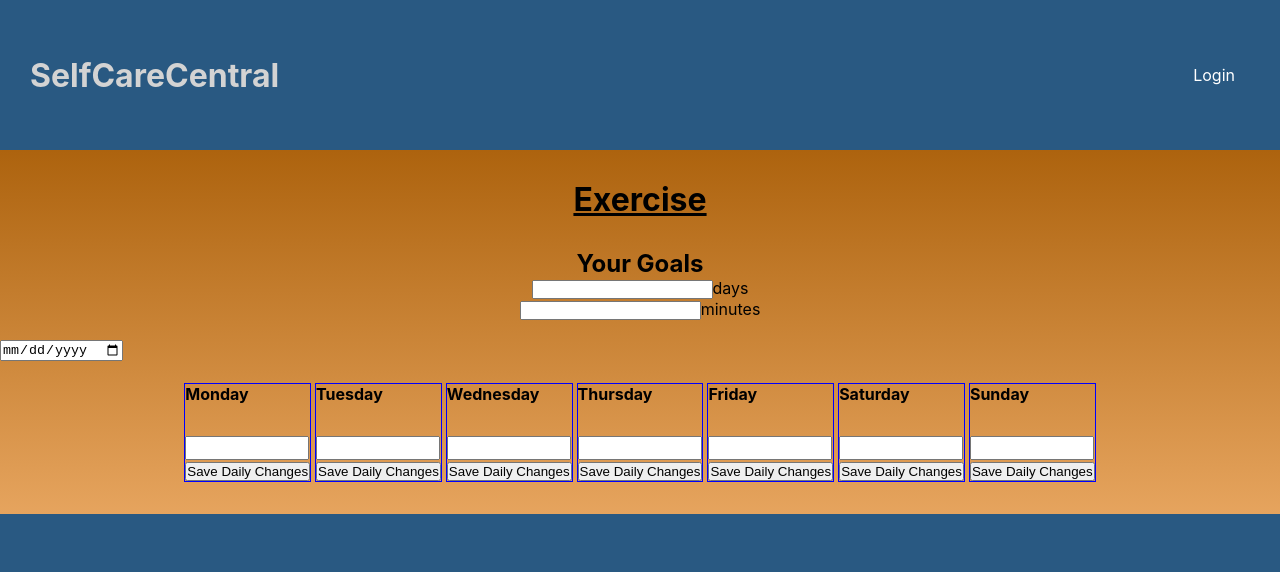
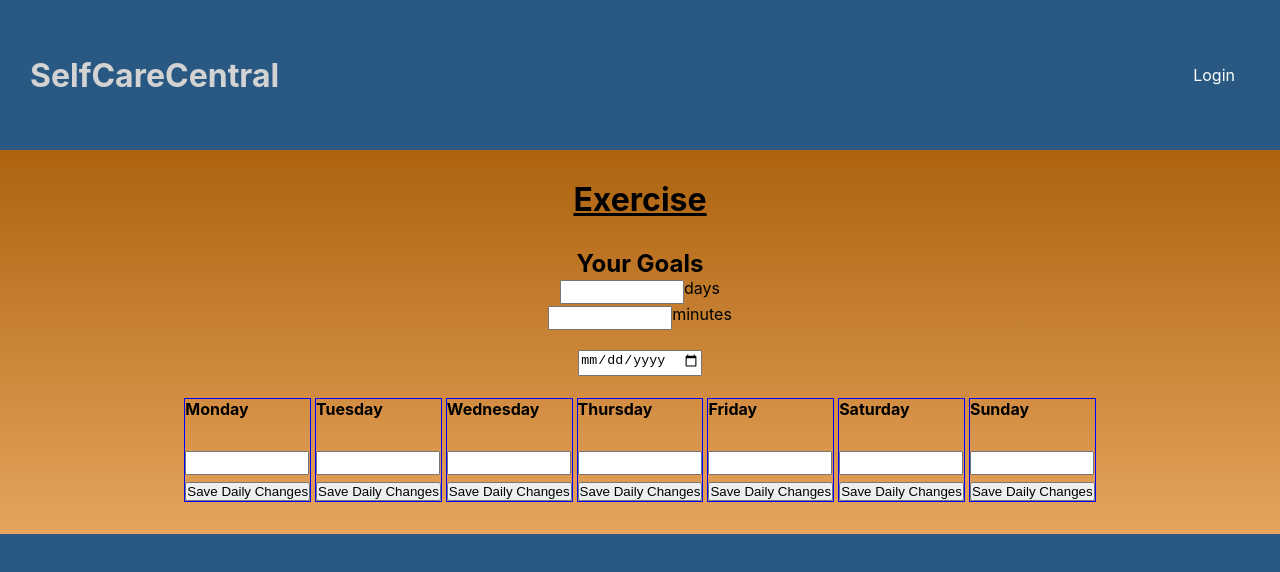
Before and after one commit to hseymo/selfcare, a React (Create React App) app: page /fitness in a window 1280 px wide. Shown: the top 572 px of the page. Built offline with nearby package versions, Linux system fonts and the light colour scheme.

Commit message:
modified folders to use react-bootstrap, updated styling as needed

```diff
--- a/src/components/pages/exercise/Exercise.css
+++ b/src/components/pages/exercise/Exercise.css
@@ -38,7 +38,7 @@
 .fitnessWeek h4 {
     padding-bottom: 30px;
 }
-.fitnessInput {
+.fitnessInput, .form-check-input {
     padding-bottom: 5px;
     max-width: 120px;
 }
--- a/src/components/pages/exercise/Exercise.js
+++ b/src/components/pages/exercise/Exercise.js
@@ -3,43 +3,43 @@ import { Card, Button, Form } from 'react-bootstrap';
 import './Exercise.css'
 
 export default function Fitness() {
-  return (
-    <div className="fitness">
-      <h1>Exercise</h1>
-      <h2>Your Goals</h2>
+    return (
+        <Card className="fitness">
+            <h1>Exercise</h1>
+            <h2>Your Goals</h2>
             <Form>
                 {[''].map((type) => (
-                    <div key={`default-${type}`} className="mb-3">
+                    <Card key={`default-${type}`} className="mb-3">
                         <Form.Check
                             type={type}
                             id={`default-${type}`}
                             label={`days ${type}`}
                         />
-                    </div>
+                    </Card>
                 ))}
             </Form>
 
             <Form>
                 {[''].map((type) => (
-                    <div key={`default-${type}`} className="mb-3">
+                    <Card key={`default-${type}`} className="mb-3">
                         <Form.Check
                             type={type}
                             id={`default-${type}`}
                             label={`minutes ${type}`}
                         />
-                    </div>
+                    </Card>
                 ))}
             </Form>
             <br />
-            <input className="fitnessDate" type="date"></input>
+            <Form.Check className="fitnessDate" type="date"></Form.Check>
             <br />
-            <div className="fitnessWeek">
+            <Card className="fitnessWeek">
                 <Card className="fitnessCards">
                     {/* <Card.Img variant="top" src="holder.js/100px180" /> */}
                     <Card.Body>
                         <h4>Monday</h4>
                         <Card.Text>
-                            <input className="fitnessInput" type="text"></input>
+                            <Form.Check className="fitnessInput" type="text"></Form.Check>
                         </Card.Text>
                         <Button className="fitnessBtn" variant="primary">Save Daily Changes</Button>
                     </Card.Body>
@@ -50,7 +50,7 @@ export default function Fitness() {
                     <Card.Body>
                         <h4>Tuesday</h4>
                         <Card.Text>
-                        <input className="fitnessInput" type="text"></input>
+                            <Form.Check className="fitnessInput" type="text"></Form.Check>
                         </Card.Text>
                         <Button variant="primary">Save Daily Changes</Button>
                     </Card.Body>
@@ -61,7 +61,7 @@ export default function Fitness() {
                     <Card.Body>
                         <h4>Wednesday</h4>
                         <Card.Text>
-                        <input className="fitnessInput" type="text"></input>
+                            <Form.Check className="fitnessInput" type="text"></Form.Check>
                         </Card.Text>
                         <Button variant="primary">Save Daily Changes</Button>
                     </Card.Body>
@@ -72,7 +72,7 @@ export default function Fitness() {
                     <Card.Body>
                         <h4>Thursday</h4>
                         <Card.Text>
-                        <input className="fitnessInput" type="text"></input>
+                            <Form.Check className="fitnessInput" type="text"></Form.Check>
                         </Card.Text>
                         <Button variant="primary">Save Daily Changes</Button>
                     </Card.Body>
@@ -83,7 +83,7 @@ export default function Fitness() {
                     <Card.Body>
                         <h4>Friday</h4>
                         <Card.Text>
-                        <input className="fitnessInput" type="text"></input>
+                            <Form.Check className="fitnessInput" type="text"></Form.Check>
                         </Card.Text>
                         <Button variant="primary">Save Daily Changes</Button>
                     </Card.Body>
@@ -94,7 +94,7 @@ export default function Fitness() {
                     <Card.Body>
                         <h4>Saturday</h4>
                         <Card.Text>
-                        <input className="fitnessInput" type="text"></input>
+                            <Form.Check className="fitnessInput" type="text"></Form.Check>
                         </Card.Text>
                         <Button variant="primary">Save Daily Changes</Button>
                     </Card.Body>
@@ -105,12 +105,12 @@ export default function Fitness() {
                     <Card.Body>
                         <h4>Sunday</h4>
                         <Card.Text>
-                        <input className="fitnessInput" type="text"></input>
+                            <Form.Check className="fitnessInput" type="text"></Form.Check>
                         </Card.Text>
                         <Button variant="primary">Save Daily Changes</Button>
                     </Card.Body>
                 </Card>
-            </div>
-        </div>
+            </Card>
+        </Card>
     );
 }
--- a/src/components/pages/hydration/Hydration.js
+++ b/src/components/pages/hydration/Hydration.js
@@ -1,5 +1,7 @@
 import React from 'react';
 import './hydration.css';
+import { Card, Button, Form } from 'react-bootstrap';
+
 export default function Hydration() {
 
     function handleSubmit(e) {
@@ -10,18 +12,18 @@ export default function Hydration() {
         console.log(water_oz)
     }
     return (
-        <div className="hydration">
+        <Card className="hydration">
             <h1>Hydration</h1>
-            <h2>GOAL:<div id="storedWater"></div></h2>
+            <h2>GOAL:<Card id="storedWater"></Card></h2>
             <nav className="hydrateWeek">
-                <form className="waterForm"><br />
-                    <input type="date" id="waterDate"/><br />
-                    <label htmlFor="waterAmount">Input number of ounces drank today:</label><br />
-                    <input min="0" max="500" type="number" id="waterAmount" name="userWater" /><br />
-                    <button type="submit" onClick={handleSubmit}>Submit</button>
-                    <button type="reset">Reset</button>
-                </form>
+                <Form className="waterForm"><br />
+                    <Form.Check type="date" id="waterDate"/><br />
+                    <Form.Label htmlFor="waterAmount">Input number of ounces drank today:</Form.Label><br />
+                    <Form.Check min="0" max="500" type="number" id="waterAmount" name="userWater" /><br />
+                    <Button type="submit" onClick={handleSubmit}>Submit</Button>
+                    <Button type="reset">Reset</Button>
+                </Form>
             </nav>
-        </div>
+        </Card>
     );
 }
--- a/src/components/pages/sleep/Sleep.js
+++ b/src/components/pages/sleep/Sleep.js
@@ -42,13 +42,13 @@ export default function Sleep() {
 
 
     return (
-        <div className="sleep">
+        <Card className="sleep">
             <h1>Sleep</h1>
             <br />
             <nav className="sleepWeek">
-                <form className='form-horizontal'>
-                    <label htmlFor='sleepDate'>Date of sleep</label>
-                    <input
+                <Form className='form-horizontal'>
+                    <Form.Label htmlFor='sleepDate'>Date of sleep</Form.Label>
+                    <Form.Check
                         id="sleepDay"
                         type="date"
                         // value={sleepDate}
@@ -56,8 +56,8 @@ export default function Sleep() {
                         onChange={handleSleepInputChange}
                     />
                     <br/>
-                    <label htmlFor='timeAsleep'>How long did you sleep?</label>
-                    <input
+                    <Form.Label htmlFor='timeAsleep'>How long did you sleep?</Form.Label>
+                    <Form.Check
                         type="text"
                         value={timeAsleep}
                         name="timeAsleep"
@@ -65,8 +65,8 @@ export default function Sleep() {
                         placeholder="8 hours"
                     />
                     <br />
-                    <label htmlFor='diffFallingAsleep'>Did you have difficulty falling asleep?</label>
-                    <input
+                    <Form.Label htmlFor='diffFallingAsleep'>Did you have difficulty falling asleep?</Form.Label>
+                    <Form.Check
                         type="text"
                         value={diffFallingAsleep}
                         name="diffFallingAsleep"
@@ -74,8 +74,8 @@ export default function Sleep() {
                         placeholder="No"
                     />
                     <br />
-                    <label htmlFor='diffStayingAsleep'>Did you have difficulty staying asleep?</label>
-                    <input
+                    <Form.Label htmlFor='diffStayingAsleep'>Did you have difficulty staying asleep?</Form.Label>
+                    <Form.Check
                         type="text"
                         value={diffStayingAsleep}
                         name="diffStayingAsleep"
@@ -83,17 +83,17 @@ export default function Sleep() {
                         placeholder="No"
                     />
                     <br />
-                    <label htmlFor='moodAwake'>How did you feel when you woke up?</label>
-                    <input
+                    <Form.Label htmlFor='moodAwake'>How did you feel when you woke up?</Form.Label>
+                    <Form.Check
                         type="text"
                         value={moodAwake}
                         name="moodAwake"
                         onChange={handleSleepInputChange}
                         placeholder="Rested"
                     />
-                    <button type="button" onClick={handleSleepSubmit}>Submit</button>
-                </form>
+                    <Button type="button" onClick={handleSleepSubmit}>Submit</Button>
+                </Form>
             </nav>
-        </div>
+        </Card>
     );
 }
```
